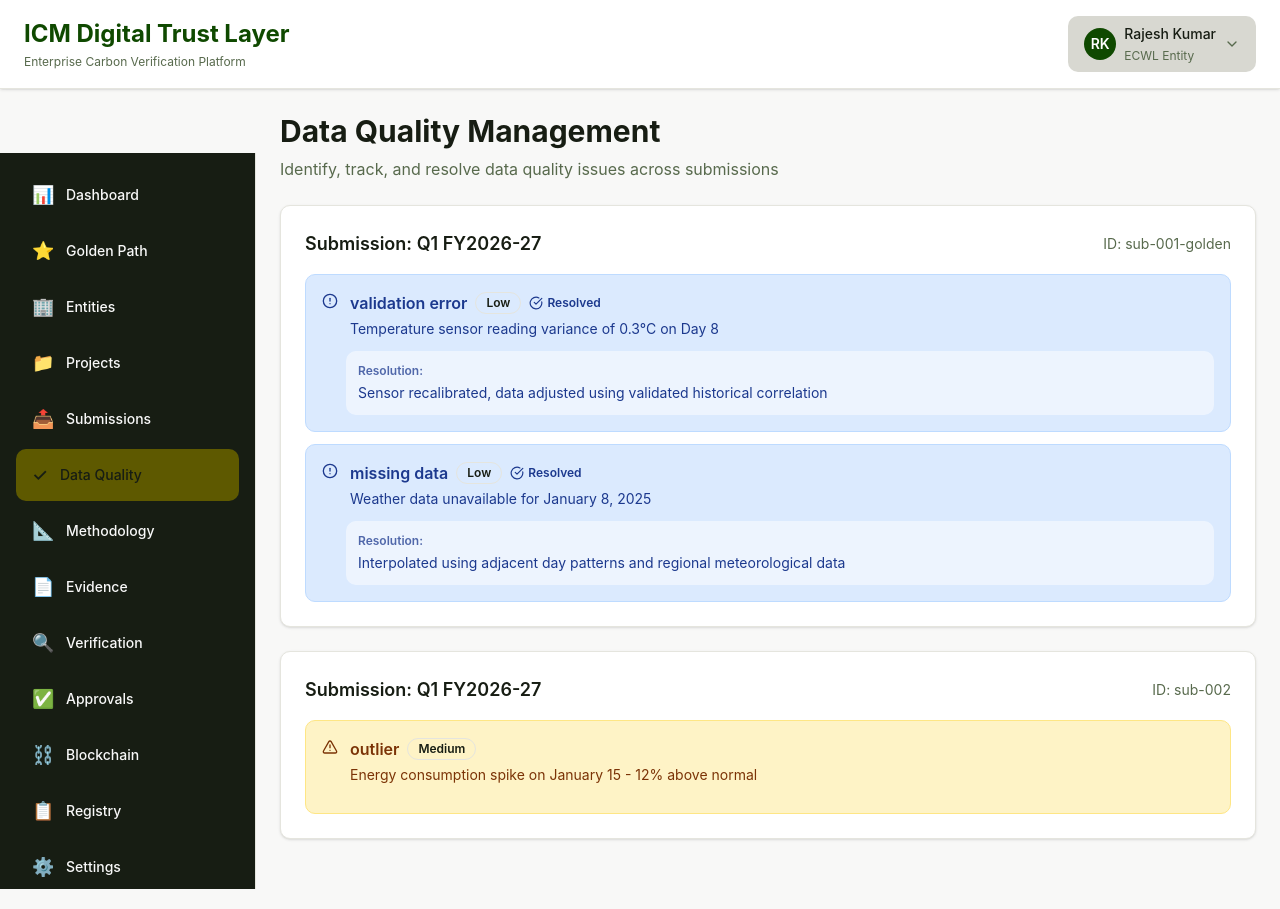
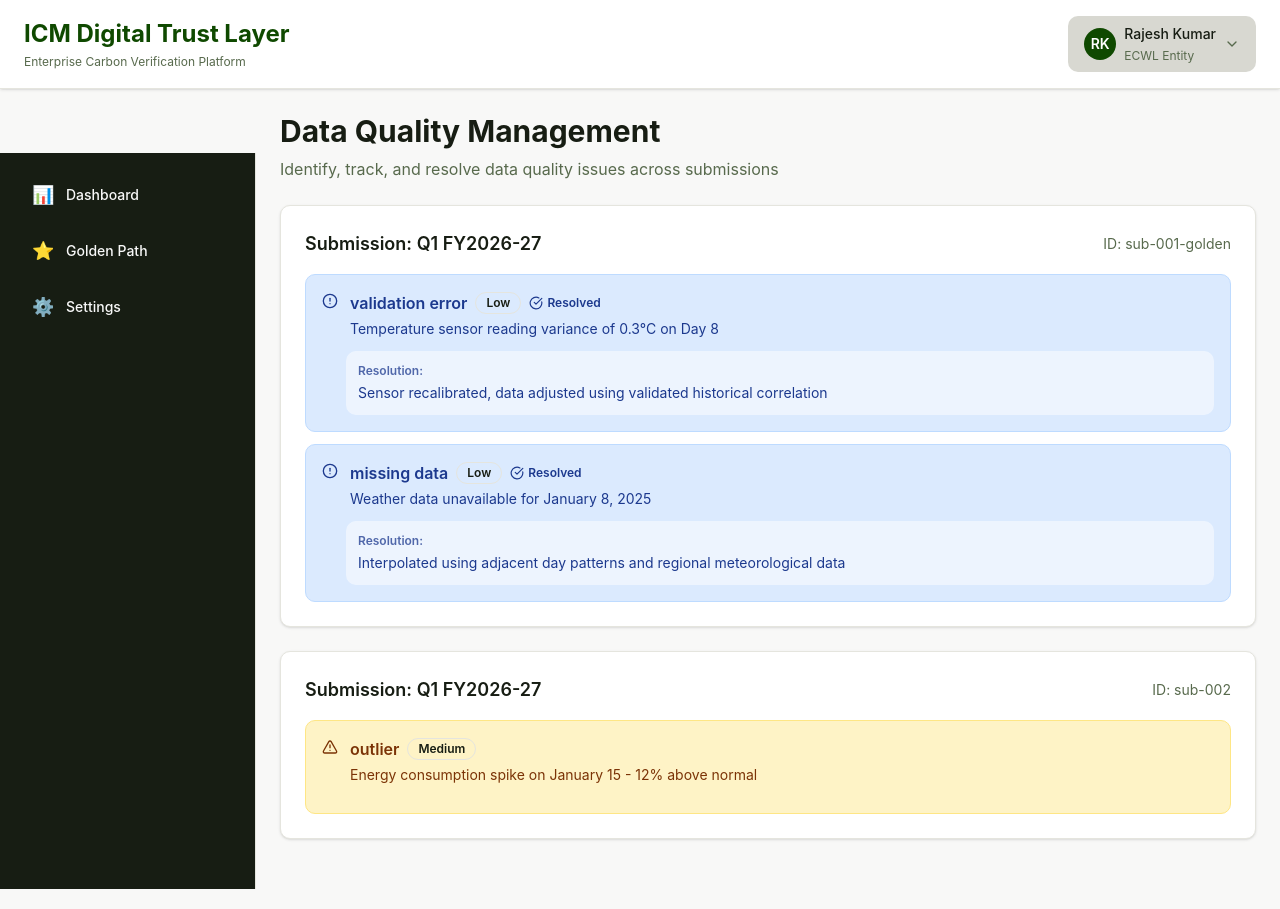
Before and after one commit to deepazureai/DMRV, a Next.js app: page /data-quality in a window 1280 px wide. Built offline with nearby package versions, Linux system fonts and the light colour scheme.

Commit message:
feat: implement role-based navigation filtering and documentation

```diff
--- a/components/app-shell.tsx
+++ b/components/app-shell.tsx
@@ -4,7 +4,7 @@ import React from 'react'
 import Link from 'next/link'
 import { useRouter } from 'next/navigation'
 import { ChevronDown, Menu, X, LogOut } from 'lucide-react'
-import { useRole } from '@/lib/role-context'
+import { useRole, UserRole } from '@/lib/role-context'
 
 interface AppShellProps {
   children: React.ReactNode
@@ -17,27 +17,43 @@ interface AppShellProps {
   }>
 }
 
+type NavigationItem = {
+  href: string
+  label: string
+  icon: string
+  roles?: UserRole[]
+}
+
 export function AppShell({ children, currentPage = 'dashboard', lifecycleEvents = [] }: AppShellProps) {
   const [sidebarOpen, setSidebarOpen] = React.useState(true)
   const [dropdownOpen, setDropdownOpen] = React.useState(false)
   const router = useRouter()
-  const { clearRole } = useRole()
+  const { clearRole, currentRole } = useRole()
 
-  const navigationItems = [
+  const allNavigationItems: NavigationItem[] = [
     { href: '/', label: 'Dashboard', icon: '📊' },
     { href: '/golden-path', label: 'Golden Path', icon: '⭐' },
-    { href: '/entities', label: 'Entities', icon: '🏢' },
-    { href: '/projects', label: 'Projects', icon: '📁' },
-    { href: '/submissions', label: 'Submissions', icon: '📤' },
-    { href: '/data-quality', label: 'Data Quality', icon: '✓' },
-    { href: '/methodology', label: 'Methodology', icon: '📐' },
-    { href: '/evidence', label: 'Evidence', icon: '📄' },
-    { href: '/verification', label: 'Verification', icon: '🔍' },
-    { href: '/approvals', label: 'Approvals', icon: '✅' },
-    { href: '/blockchain', label: 'Blockchain', icon: '⛓' },
-    { href: '/registry', label: 'Registry', icon: '📋' },
+    { href: '/entities', label: 'Entities', icon: '🏢', roles: ['entity-submitter', 'sector-officer'] },
+    { href: '/projects', label: 'Projects', icon: '📁', roles: ['registry-operator', 'sector-officer'] },
+    { href: '/submissions', label: 'Submissions', icon: '📤', roles: ['entity-submitter', 'sector-officer'] },
+    { href: '/data-quality', label: 'Data Quality', icon: '✓', roles: ['entity-submitter', 'verifier-auditor', 'sector-officer'] },
+    { href: '/methodology', label: 'Methodology', icon: '📐', roles: ['entity-submitter', 'verifier-auditor', 'sector-officer'] },
+    { href: '/evidence', label: 'Evidence', icon: '📄', roles: ['entity-submitter', 'sector-officer'] },
+    { href: '/verification', label: 'Verifier Auditor', icon: '🔍', roles: ['verifier-auditor', 'sector-officer'] },
+    { href: '/approvals', label: 'BEE Regulator', icon: '✅', roles: ['bee-regulator', 'sector-officer'] },
+    { href: '/blockchain', label: 'Blockchain', icon: '⛓', roles: ['registry-operator', 'bee-regulator', 'sector-officer'] },
+    { href: '/registry', label: 'Registry', icon: '📋', roles: ['registry-operator', 'sector-officer'] },
     { href: '/settings', label: 'Settings', icon: '⚙' }
   ]
+
+  // Filter navigation items based on current role
+  const navigationItems = allNavigationItems.filter(item => {
+    // Items without role restrictions are always shown
+    if (!item.roles) return true
+    // If user has a role and it's in the allowed roles, show it
+    if (currentRole && item.roles.includes(currentRole)) return true
+    return false
+  })
 
   const statusColors: Record<string, string> = {
     submitted: 'bg-blue-50 text-blue-900 border-blue-200',
```
Also changed, not shown: 1 other file (tests, documents, lock files or other folders).
